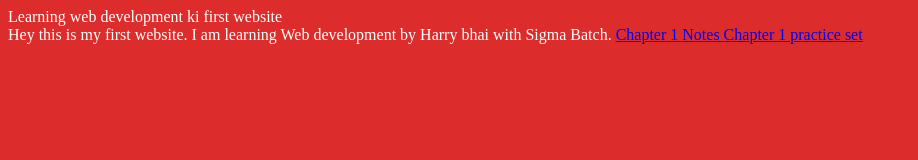
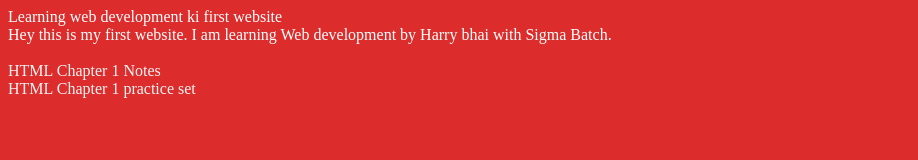
Before and after one commit to rajneeshkumar09/Sigma-Web-Development, a plain HTML site: page Video 2/index.html in a window 1280 px wide. Shown: the whole page, without its empty margins (0-918 px from the left). Drawn offline with Linux system fonts and the light colour scheme.

Commit message:
Video 2 Completed

```diff
--- a/Video 2/index.html
+++ b/Video 2/index.html
@@ -8,9 +8,9 @@
     </head>
     <body>
         Learning web development ki first website <br>
-        Hey this is my first website. I am learning Web development by Harry bhai with Sigma Batch.
-        <a href="../Sources/pdfs/HTML ChapterWise Notes/Chapter 1/html_course_chapter1_.pdf">Chapter 1 Notes </a>
-        <a href="../Sources/pdfs/HTML ChapterWise Notes/Chapter 1/html_course_chapter_1_practice_set.pdf">Chapter 1 practice set</a>
+        Hey this is my first website. I am learning Web development by Harry bhai with Sigma Batch. <br><br>
+        <a href="../Sources/pdfs/HTML ChapterWise Notes/Chapter 1/html_course_chapter1_.pdf" target="_blank">HTML Chapter 1 Notes </a> <br>
+        <a href="../Sources/pdfs/HTML ChapterWise Notes/Chapter 1/html_course_chapter_1_practice_set.pdf" target="_blank">HTML Chapter 1 practice set</a>
 
         <script src="./script.js"></script>
     </body>
--- a/Video 2/style.css
+++ b/Video 2/style.css
@@ -2,3 +2,8 @@ body{
     background-color: rgb(220, 44, 44);
     color: white;
 }
+
+a{
+    color: whitesmoke;
+    text-decoration: none;
+}
```
